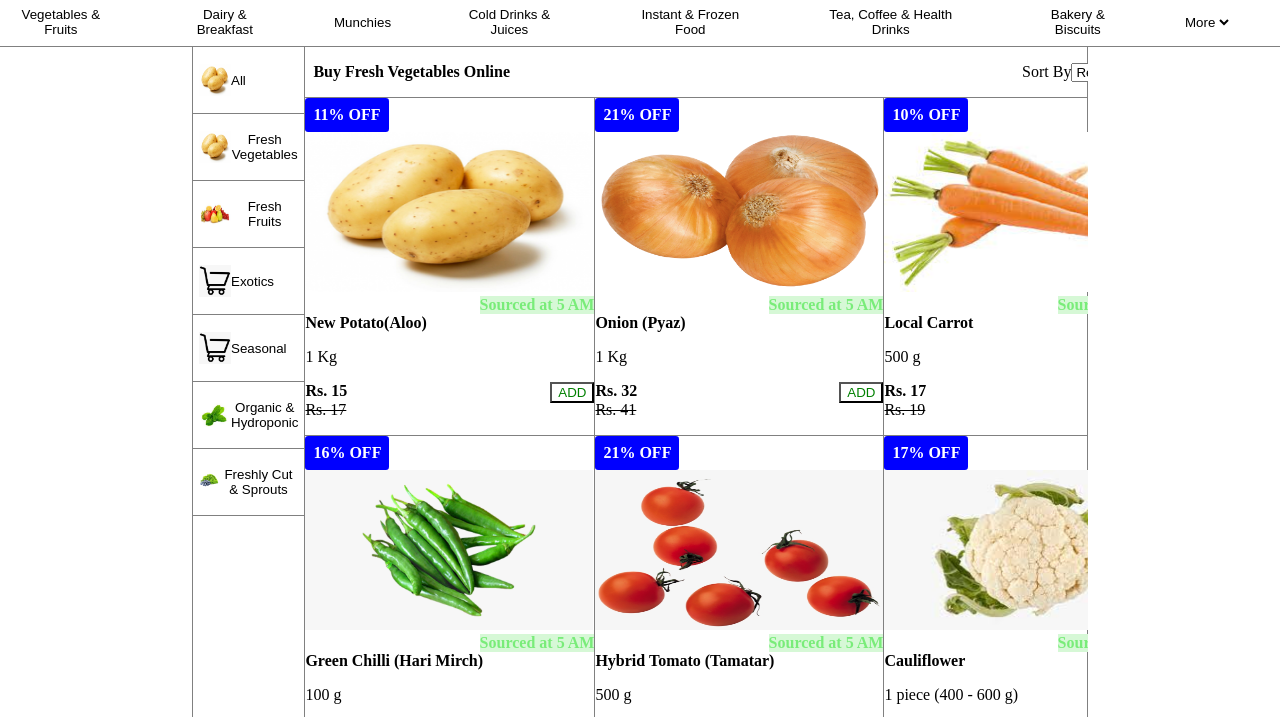
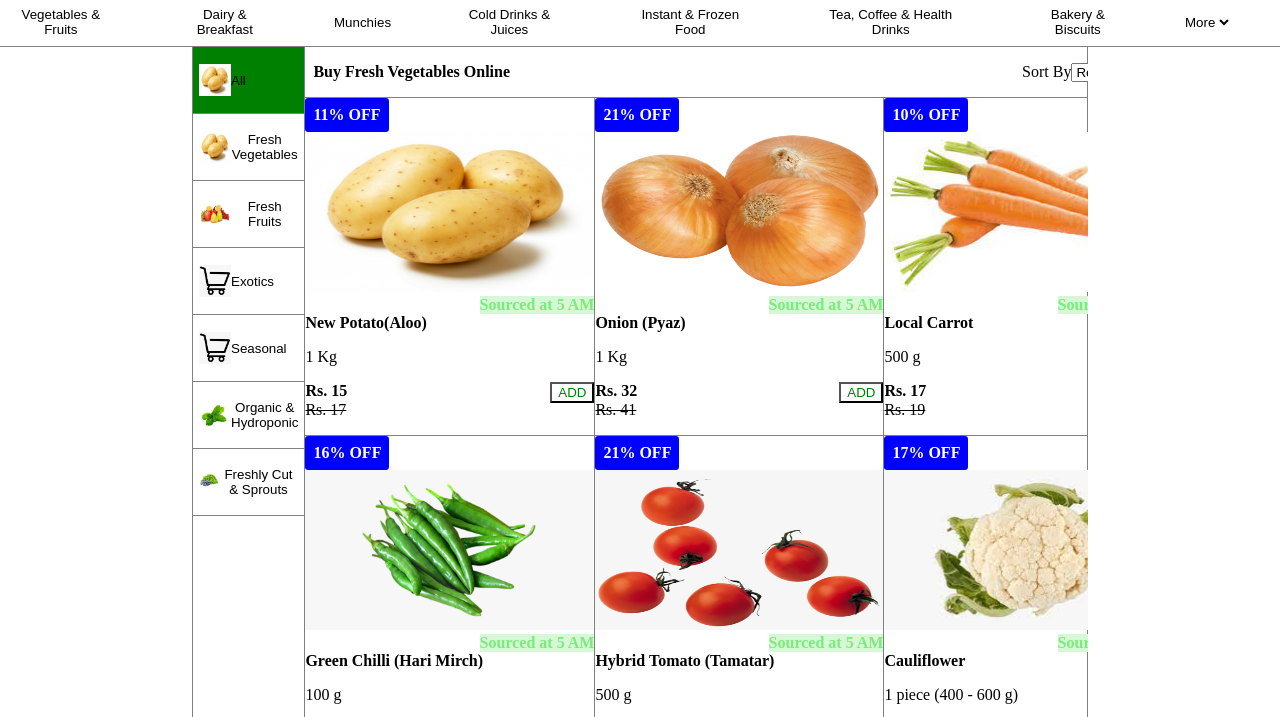
Before and after one commit to malhaar-thakore/Blinkit-project-, a plain HTML site: page index.html in a window 1280 px wide. In both pictures the pointer is over the button "All". Shown: the part 50-767 px from the top of the page. Drawn offline with Linux system fonts and the light colour scheme.

Commit message:
Pseudo Selector added(hover)

```diff
--- a/css/syntax.css
+++ b/css/syntax.css
@@ -121,6 +121,10 @@ body {
     border-left-color: green;*/
 }
 
+.sidebar-button:hover{
+    background-color: green;
+}
+
 .sidebar-image{
     display: flex;
     height: 2rem;
```
